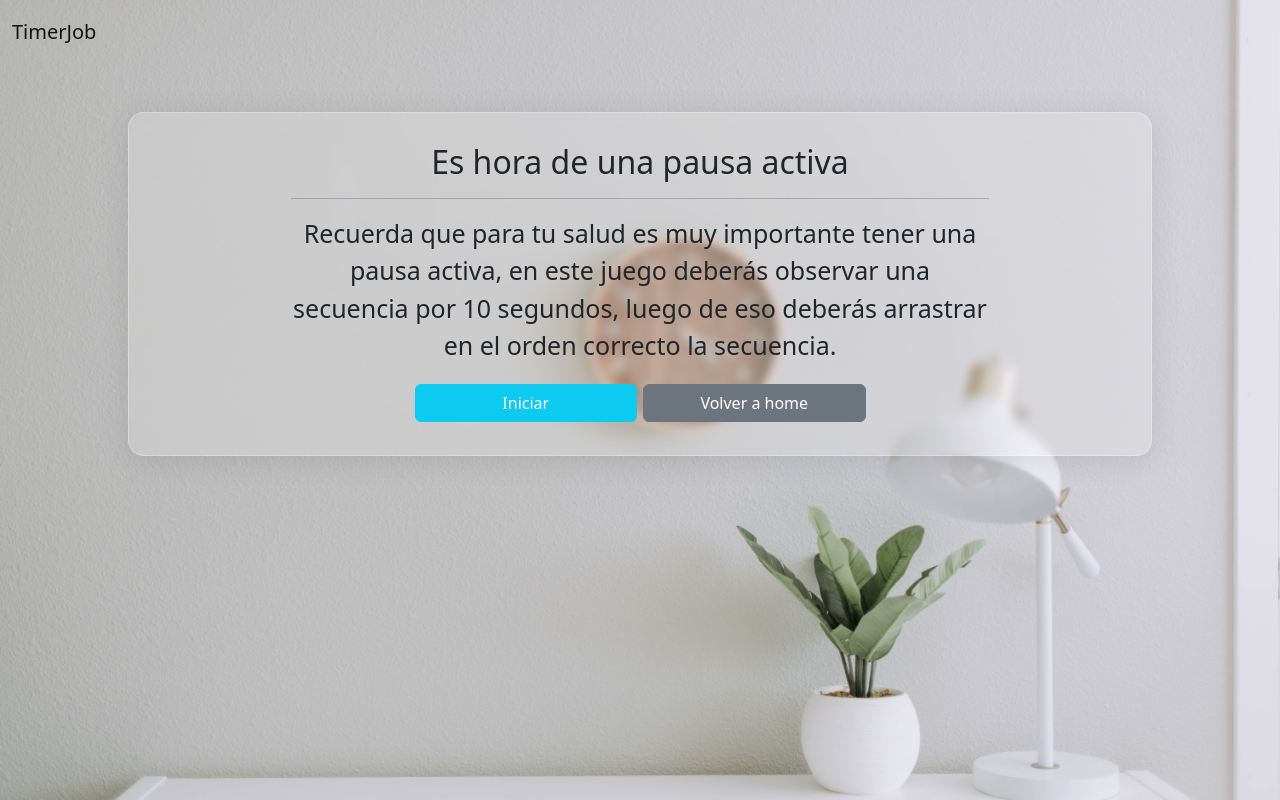
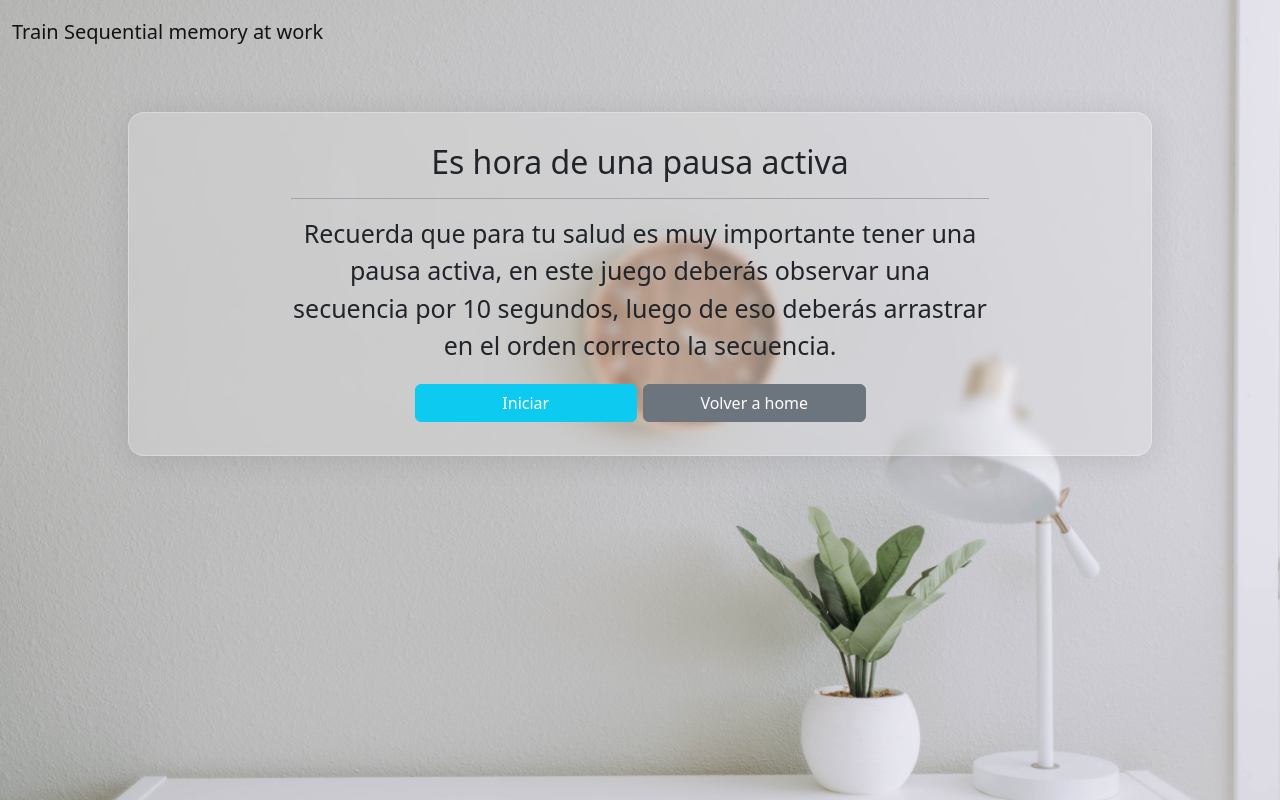
Before and after one commit to miguelparra22/timerJob, a plain HTML site: page juego3.html in a window 1280 px wide. Drawn offline with nearby package versions, Linux system fonts and the light colour scheme; some packages are replaced by stand-ins of ours; a script that the page names is missing.

Commit message:
Cambio de nombre.

```diff
--- a/juego3.html
+++ b/juego3.html
@@ -16,7 +16,7 @@
     <main class="background-principal">
         <nav class="navbar bg-transparent">
             <div class="container-fluid">
-                <h2><a class="navbar-brand" href="#">TimerJob</a></h2>
+                <h2><a class="navbar-brand" href="index.html">Train Sequential memory at work</a></h2>
             </div>
         </nav>
         <section class="viewGlass" id="container-message">
```
Also changed, not shown: index.html (+1 -1 lines), juego2.html (+1 -1 lines).
